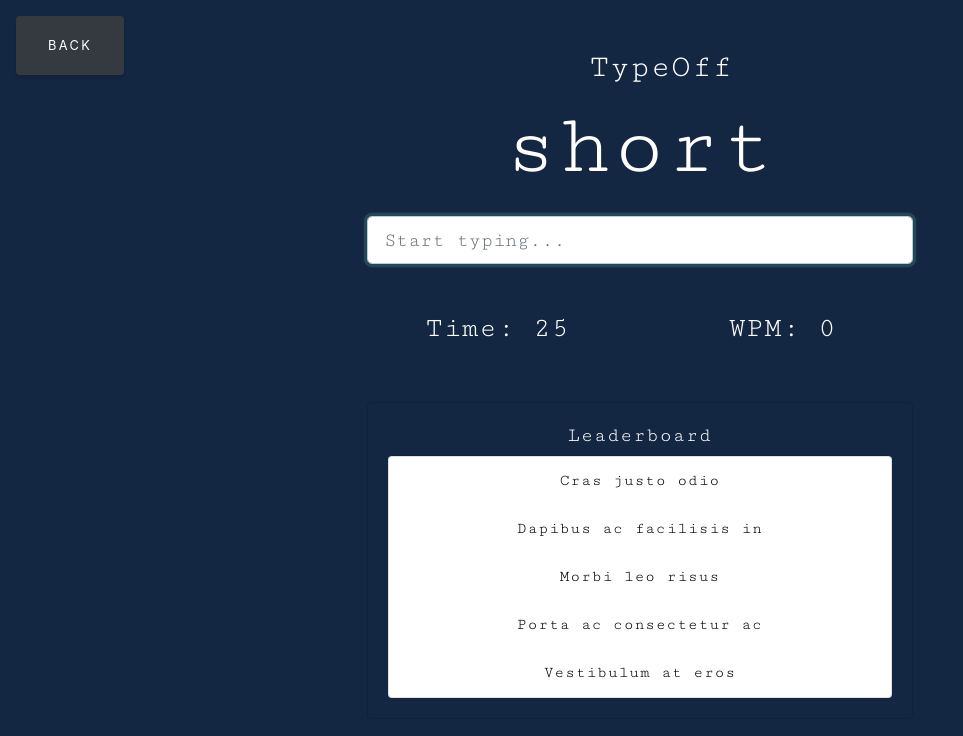
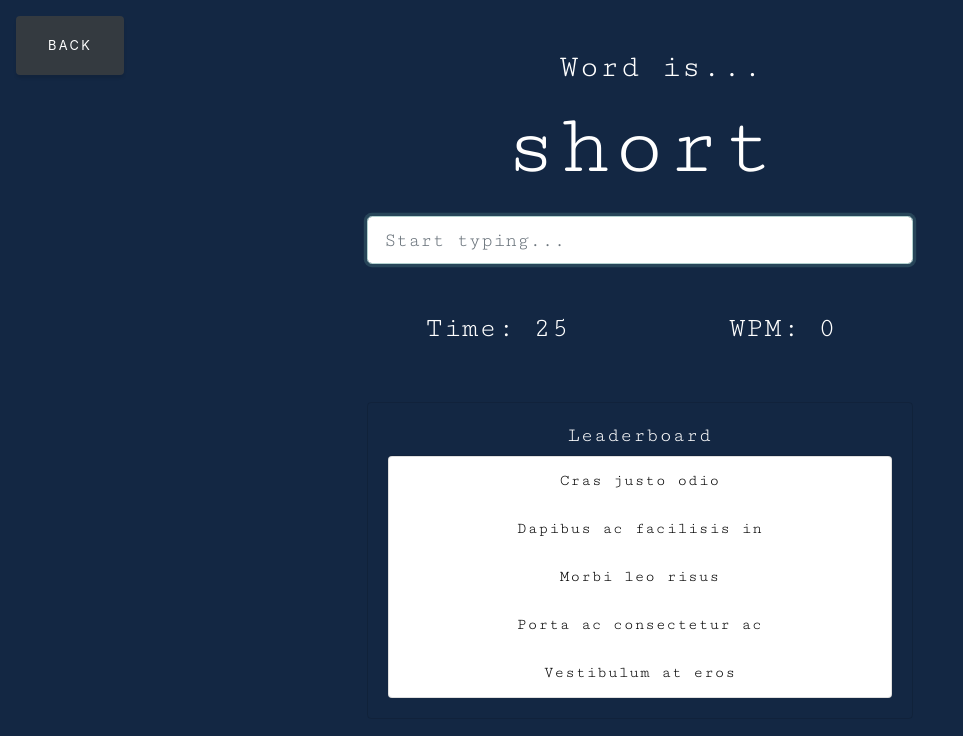
Before and after one commit to Zolo-amgaa/HackMIT, a website: page website/game.html in a window 1280 px wide. Shown: the whole page, without its empty margins (0-963 px from the left). Drawn offline with nearby package versions, Linux system fonts and the light colour scheme; no server answers.

Commit message:
Update game.html

```diff
--- a/website/game.html
+++ b/website/game.html
@@ -27,7 +27,7 @@
 
 
 
-      <h2 class="main-title">TypeOff</h2>
+      <h2 class="main-title">Word is...</h2>
 
 
       <!-- Word & Input -->
```
